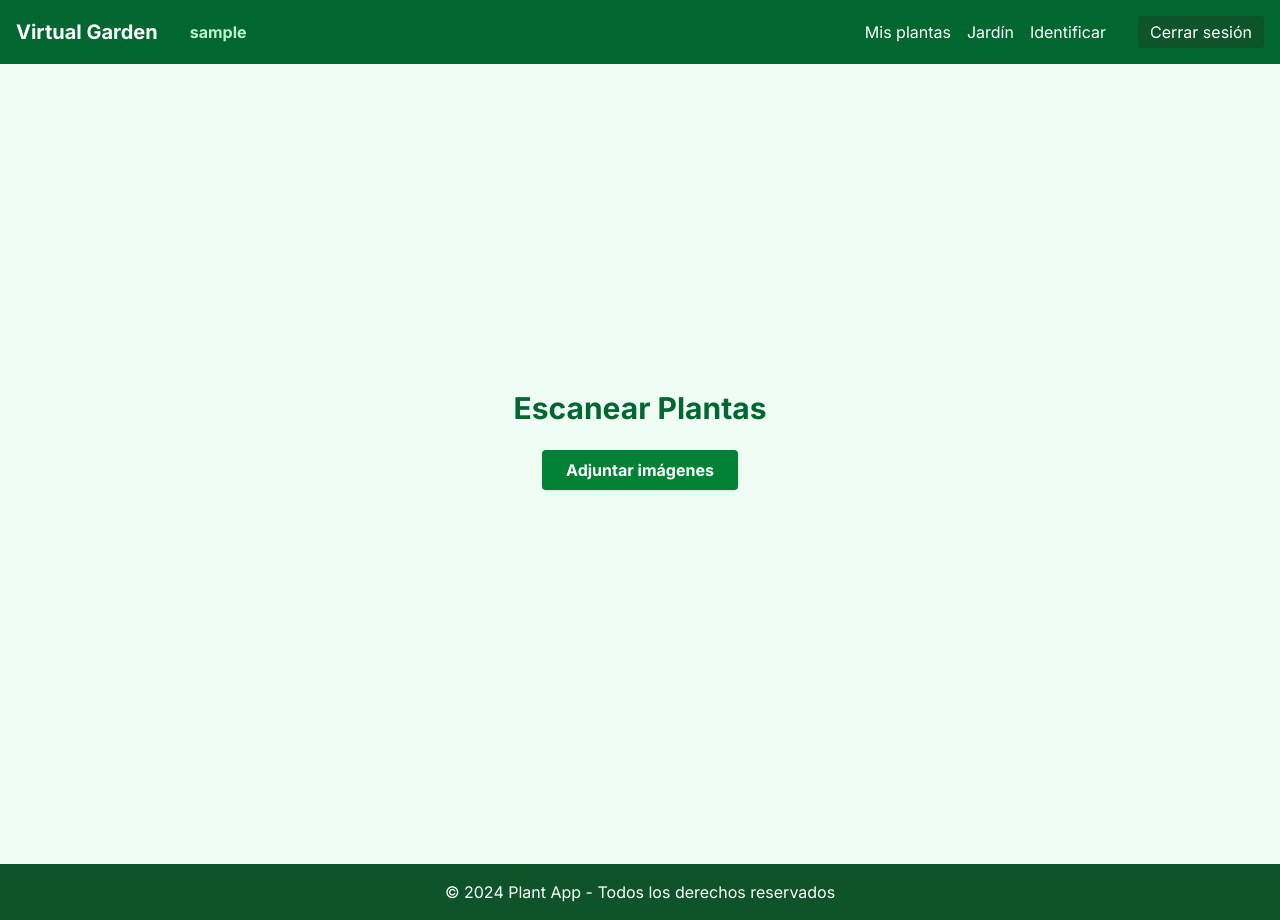
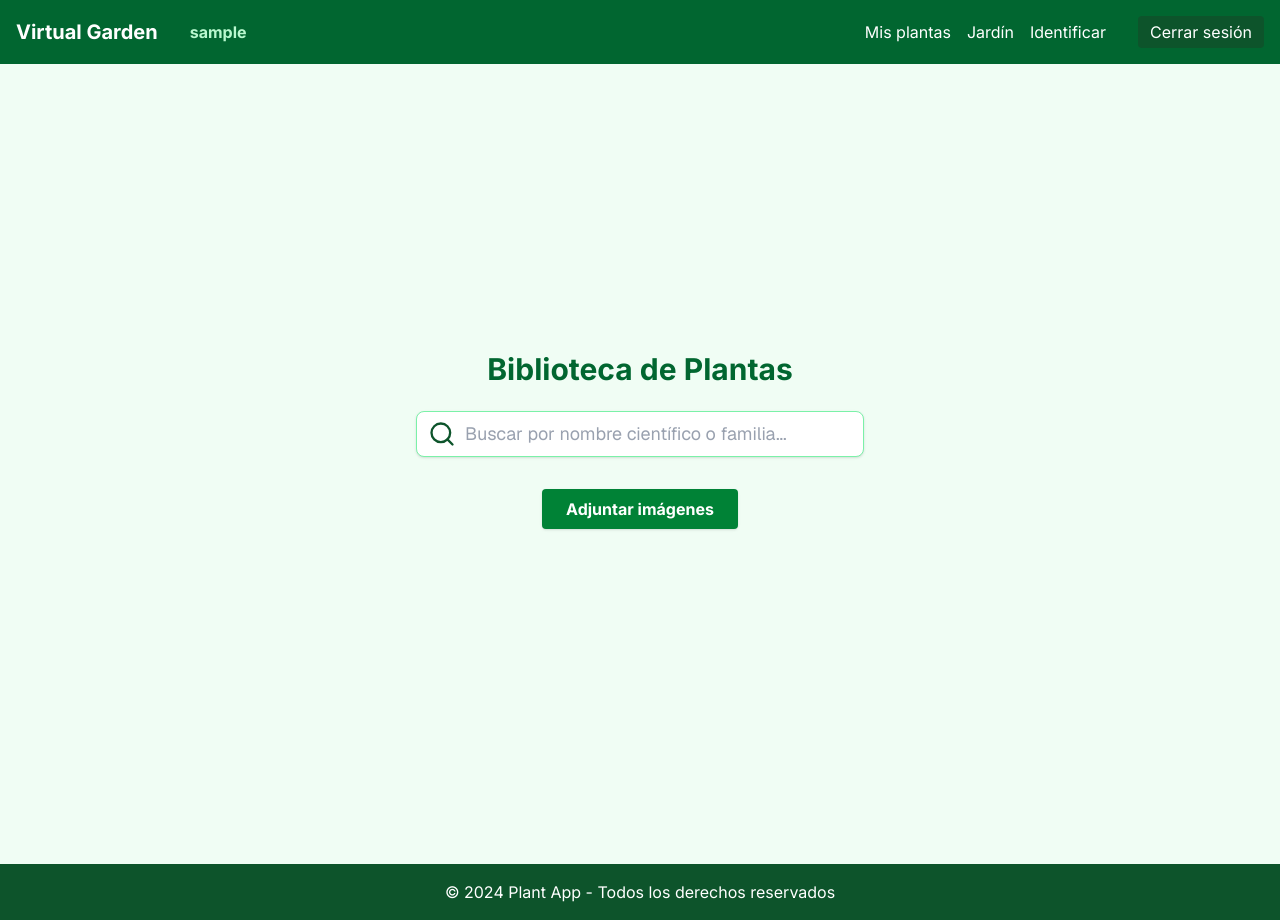
Before and after one commit to eldesss/PlantApp, a Next.js app: page /plantas in a window 1280 px wide. Built offline with nearby package versions, Linux system fonts and the light colour scheme; sample sign-in values are in the browser's storage.

Commit message:
fix(boton-de-descargar): boton de descargar y svgs no van

```diff
--- a/app/api/auth/login/route.js
+++ b/app/api/auth/login/route.js
@@ -1,22 +1,28 @@
 import { NextResponse } from 'next/server';
 import { prisma } from '@/lib/prisma';
+import bcrypt from 'bcryptjs';
 
 export async function POST(req) {
   const { username, email, password } = await req.json();
   if ((!username && !email) || !password) {
     return NextResponse.json({ error: 'Faltan datos obligatorios' }, { status: 400 });
   }
+
+  // Buscar usuario por username o email
   const user = await prisma.user.findFirst({
     where: {
       OR: [
         username ? { username } : undefined,
         email ? { email } : undefined
-      ].filter(Boolean),
-      password
+      ].filter(Boolean)
     }
   });
-  if (!user) {
+
+  // Si no existe el usuario o la contraseña no coincide
+  if (!user || !(await bcrypt.compare(password, user.password))) {
     return NextResponse.json({ error: 'Usuario o contraseña incorrectos' }, { status: 401 });
   }
+
+  // Si todo está bien, devuelve los datos del usuario
   return NextResponse.json({ id: user.id, username: user.username, email: user.email });
 }
--- a/app/api/auth/register/route.js
+++ b/app/api/auth/register/route.js
@@ -1,4 +1,5 @@
 import { prisma } from '@/lib/prisma';
+import bcrypt from 'bcryptjs';
 
 export async function POST(req) {
   try {
@@ -22,9 +23,12 @@ export async function POST(req) {
       return new Response(JSON.stringify({ error: 'El usuario ya existe' }), { status: 409 });
     }
 
-    // Crear usuario
+    // Encriptar la contraseña
+    const hashedPassword = await bcrypt.hash(password, 10);
+
+    // Crear usuario con contraseña encriptada
     const user = await prisma.user.create({
-      data: { username, email, password }
+      data: { username, email, password: hashedPassword }
     });
 
     return new Response(JSON.stringify({ user }), { status: 201 });
--- a/app/garden/page.js
+++ b/app/garden/page.js
@@ -11,6 +11,7 @@ export default function MiJardin() {
   const [imgError, setImgError] = useState(null);
   const [estilo, setEstilo] = useState('');
   const [userPlants, setUserPlants] = useState([]);
+  const [imgVisible, setImgVisible] = useState(false);
   const router = useRouter();
 
   useEffect(() => {
@@ -47,6 +48,7 @@ export default function MiJardin() {
       const data = await res.json();
       console.log('Respuesta del backend:', data);
       if (data.image) {
+        setImgVisible(false);
         setImgJardin(data.image);
       } else {
         setImgError(data.error || 'No se pudo generar la imagen');
@@ -84,8 +86,21 @@ export default function MiJardin() {
         {imgLoading && <div className="text-center text-gray-600 mb-4">Generando imagen de tu jardín...</div>}
         {imgError && <div className="text-center text-red-600 mb-4">{imgError}</div>}
         {imgJardin && (
-          <div className="flex justify-center mb-8">
-            <img src={imgJardin} alt="Jardín generado" className="rounded-lg shadow-lg max-h-96 object-contain" />
+          <div className="flex flex-col items-center mb-8">
+            <img
+              src={imgJardin}
+              alt="Jardín generado"
+              className={`rounded-2xl shadow-2xl max-w-2xl w-full object-contain border-4 border-green-200 transition-opacity duration-1000 ${imgVisible ? 'opacity-100' : 'opacity-0'}`}
+              style={{ minHeight: 350, background: "#fff" }}
+              onLoad={() => setImgVisible(true)}
+            />
+            <a
+              href={imgJardin}
+              download="mi-jardin.png"
+              className="mt-8 bg-green-700 hover:bg-green-800 text-white font-bold py-3 px-8 rounded-lg transition-colors text-lg shadow-lg"
+            >
+              Descargar imagen
+            </a>
           </div>
         )}
         {loading ? (
@@ -93,7 +108,7 @@ export default function MiJardin() {
         ) : userPlants.length === 0 && !imgLoading ? (
           <div className="text-center text-gray-600 font-sans">
             <p className="text-lg">No has seleccionado plantas para tu jardín.</p>
-            <p className="mt-2">Ve a la página de <a href="/plantas" className="text-green-600 hover:text-green-800 underline">biblioteca</a> y selecciona las plantas que quieras incluir.</p>
+            <p className="mt-2">Ve a la página de <a href="/" className="text-green-600 hover:text-green-800 underline">biblioteca</a> y selecciona las plantas que quieras incluir.</p>
           </div>
         ) : null}
 
--- a/app/plantas/page.js
+++ b/app/plantas/page.js
@@ -2,6 +2,7 @@
 import { useState, useEffect } from "react";
 import { useRouter } from "next/navigation";
 import { FaCheckCircle } from 'react-icons/fa';
+import { Search, Loader } from 'lucide-react';
 
 function fileToBase64(file) {
   return new Promise((resolve, reject) => {
@@ -19,6 +20,7 @@ export default function PlantasPage() {
   const [error, setError] = useState(null);
   const [savedPlants, setSavedPlants] = useState([]);
   const [checkedPlants, setCheckedPlants] = useState([]);
+  const [valorBusqueda, setValorBusqueda] = useState("");
   const router = useRouter();
 
   useEffect(() => {
@@ -175,9 +177,18 @@ export default function PlantasPage() {
   // Renderizar biblioteca de plantas guardadas
   function renderSavedPlants() {
     if (!savedPlants || savedPlants.length === 0) return null;
+    // Filtrar plantas según el valor de búsqueda
+    const plantasFiltradas = savedPlants.filter(plant => {
+      const nombre = plant.apiData.scientificName?.toLowerCase() || "";
+      const familia = plant.apiData.family?.toLowerCase() || "";
+      return (
+        nombre.includes(valorBusqueda.toLowerCase()) ||
+        familia.includes(valorBusqueda.toLowerCase())
+      );
+    });
     return (
-      <div className="mt-10 w-full max-w-5xl grid grid-cols-1 sm:grid-cols-2 md:grid-cols-3 lg:grid-cols-5 gap-6 mx-auto">
-        {savedPlants.map((plant, idx) => {
+      <div className="mt-2 w-full max-w-5xl grid grid-cols-1 sm:grid-cols-2 md:grid-cols-3 lg:grid-cols-5 gap-6 mx-auto">
+        {plantasFiltradas.map((plant, idx) => {
           const isChecked = checkedPlants.includes(plant.apiData.scientificName);
           return (
             <div key={idx} className="relative bg-white border border-gray-200 rounded-xl shadow p-4 flex flex-col items-center">
@@ -210,7 +221,20 @@ export default function PlantasPage() {
 
   return (
     <div className="min-h-screen flex flex-col items-center justify-center bg-green-50">
-      <h1 className="text-3xl font-bold text-green-800 mb-6">Escanear Plantas</h1>
+      <h1 className="text-3xl font-bold text-green-800 mb-6">Biblioteca de Plantas</h1>
+      {/* Input de búsqueda SIEMPRE visible */}
+      <div className="relative w-full max-w-md mx-auto mb-8">
+        <span className="absolute inset-y-0 left-0 flex items-center pl-3 pointer-events-none">
+          <Search className="w-7 h-7 text-green-900" />
+        </span>
+        <input
+          type="text"
+          placeholder="Buscar por nombre científico o familia..."
+          className="w-full pl-12 pr-4 py-2 border border-green-300 rounded-lg shadow-sm focus:outline-none focus:ring-2 focus:ring-green-200 text-lg bg-white text-gray-900 font-sans placeholder:text-gray-400 transition-all"
+          value={valorBusqueda}
+          onChange={e => setValorBusqueda(e.target.value)}
+        />
+      </div>
       <label className="cursor-pointer bg-green-700 text-white px-6 py-2 rounded shadow hover:bg-green-800 mb-4 font-semibold">
         Adjuntar imágenes
         <input
@@ -238,7 +262,11 @@ export default function PlantasPage() {
           disabled={files.length < 3 || loading}
           className="bg-green-600 text-white px-6 py-2 rounded shadow hover:bg-green-700 disabled:opacity-50"
         >
-          {loading ? 'Identificando...' : 'Identificar Planta'}
+          {loading ? (
+            <div className="flex justify-center items-center">
+              <Loader className="w-8 h-8 text-green-700 animate-spin" />
+            </div>
+          ) : 'Identificar Planta'}
         </button>
       )}
       {error && (
--- a/package.json
+++ b/package.json
@@ -11,7 +11,9 @@
   },
   "dependencies": {
     "@prisma/client": "^6.8.2",
+    "bcryptjs": "^3.0.2",
     "crypto": "^1.0.1",
+    "lucide-react": "^0.511.0",
     "mysql": "^2.18.1",
     "next": "15.2.4",
     "nodemailer": "^7.0.3",
```
Also changed, not shown: public/lupa.svg (added), 1 other file (tests, documents, lock files or other folders).
